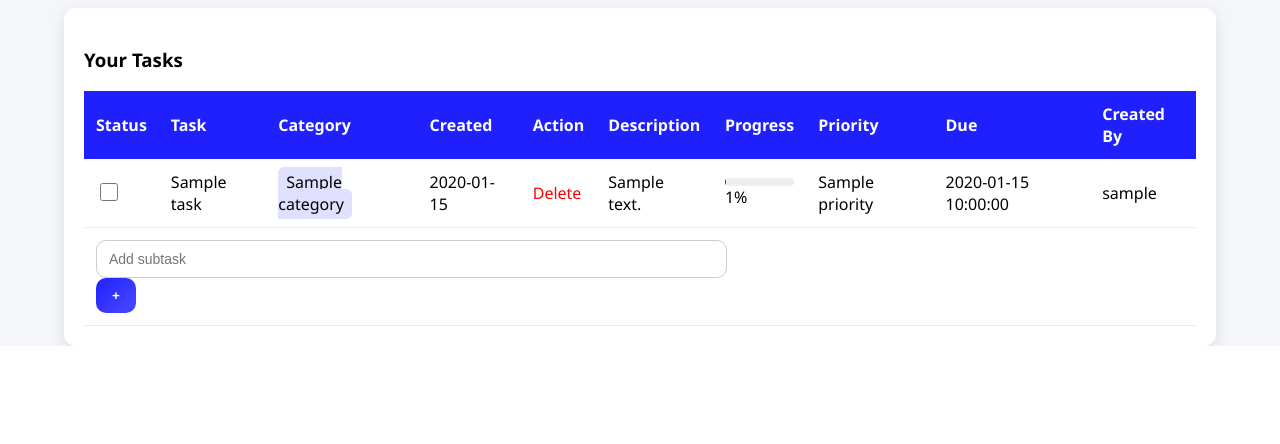
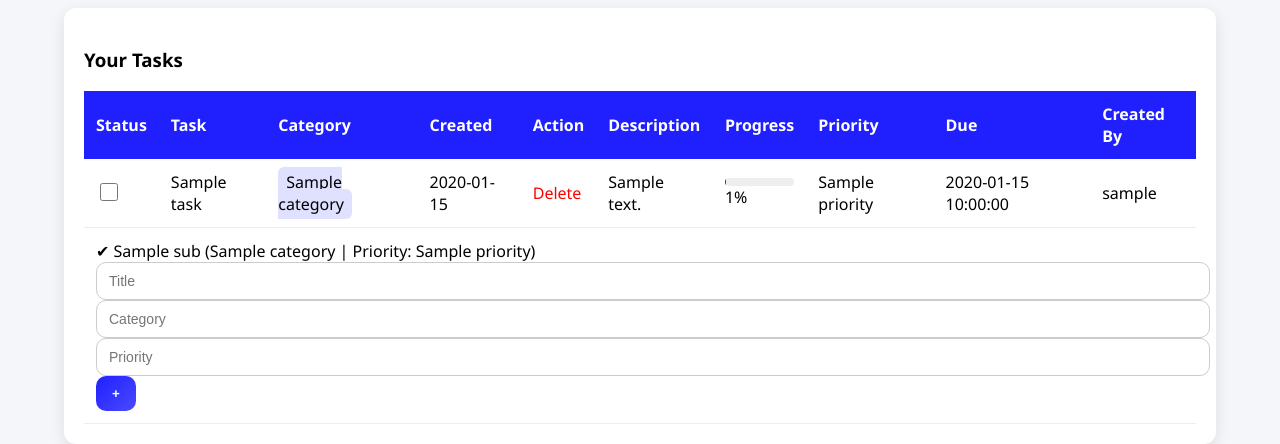
Before and after one commit to 1RX24CS254/TaskManager, a Flask app: template templates/index.html in a window 1280 px wide. Shown: the part 646-1090 px from the top of the page. Before the commit the page ends 992 px from the top, so only its background shows below. Run offline with Flask 3, Linux system fonts and the light colour scheme; the template is opened without the code that fills it: most values are stand-ins (such as "Sample title", 1, 10 or a date in 2020).

Commit message:
major quality of life improvement update; subtasks show up under tasks, task name is editable, more bugs added for more job security;

```diff
--- a/app.py
+++ b/app.py
@@ -48,14 +48,26 @@ def dashboard():
     # Only fetch tasks belonging to the logged-in user
     if session['role'] == 'admin':
         tasks = conn.execute(
-            "SELECT * FROM tasks ORDER BY created_at DESC"
+        "SELECT * FROM tasks WHERE parent_id IS NULL ORDER BY created_at DESC"
+        ).fetchall()
+
+        subtasks = conn.execute(
+        "SELECT * FROM tasks WHERE parent_id IS NOT NULL"
         ).fetchall()
     else:
-        tasks = conn.execute('SELECT * FROM tasks WHERE user_id = ? ORDER BY created_at DESC',
-                         (session['user_id'],)).fetchall()
+        tasks = conn.execute(
+            "SELECT * FROM tasks WHERE user_id = ? AND parent_id IS NULL ORDER BY created_at DESC",
+            (session['user_id'],)
+            ).fetchall()
+
+        subtasks = conn.execute(
+            "SELECT * FROM tasks WHERE parent_id IS NOT NULL AND user_id = ?",
+            (session['user_id'],)
+            ).fetchall()
+
     conn.close()
 
-    return render_template('index.html', tasks=tasks)
+    return render_template('index.html', tasks=tasks, subtasks=subtasks)
 
 @app.route('/add', methods=['POST'])
 def add_task():
@@ -88,9 +100,16 @@ def add_subtask(parent_id):
 
     conn = get_db_connection()
     conn.execute("""
-        INSERT INTO tasks (user_id, parent_id, title, user_name)
-        VALUES (?, ?, ?, ?)
-    """, (session['user_id'], parent_id, data.get('title'), session['username']))
+    INSERT INTO tasks (user_id, parent_id, title, category, priority, user_name)
+    VALUES (?, ?, ?, ?, ?, ?)
+    """, (
+    session['user_id'],
+    parent_id,
+    data.get('title'),
+    data.get('category'),
+    data.get('priority'),
+    session['username']
+))
 
     conn.commit()
     conn.close()
@@ -123,15 +142,43 @@ def update_progress(task_id):
 
 @app.route('/delete/<int:id>', methods=['DELETE'])
 def delete_task(id):
-    if session['role'] != 'admin':
+    conn = get_db_connection()
+
+    task = conn.execute(
+        "SELECT * FROM tasks WHERE id = ?", (id,)
+    ).fetchone()
+
+    if not task:
+        return {'error': 'Not found'}, 404
+
+    # Allow admin OR owner
+    if session['role'] != 'admin' and task['user_id'] != session['user_id']:
         return {'error': 'Forbidden'}, 403
 
-    conn = get_db_connection()
     conn.execute("DELETE FROM tasks WHERE id = ?", (id,))
     conn.commit()
     conn.close()
 
     return '', 204
+
+@app.route('/edit/<int:id>', methods=['POST'])
+def edit_task(id):
+    data = request.get_json()
+
+    field = data.get('field')
+    value = data.get('value')
+
+    allowed_fields = ['title', 'description', 'category', 'priority', 'due_date']
+
+    if field not in allowed_fields:
+        return {'error': 'Invalid field'}, 400
+
+    conn = get_db_connection()
+    conn.execute(f"UPDATE tasks SET {field} = ? WHERE id = ?", (value, id))
+    conn.commit()
+    conn.close()
+
+    return {'success': True}
 
 @app.route('/toggle/<int:id>', methods=['POST'])
 def toggle_task(id):
@@ -160,5 +207,9 @@ def logout():
     session.clear()
     return redirect(url_for('index'))
 
+@app.route('/.well-known/appspecific/com.chrome.devtools.json')
+def chrome_devtools():
+    return '', 204
+
 if __name__ == '__main__':
     app.run(debug=True, port=24254)
--- a/static/js/main.js
+++ b/static/js/main.js
@@ -1,27 +1,43 @@
 function filterTasks() {
-    let category = document.getElementById("filterCategory")?.value.toLowerCase() || "";
-    let priority = document.getElementById("filterPriority")?.value || "";
+    let category = document.getElementById("filterCategory").value.toLowerCase();
+    let priority = document.getElementById("filterPriority").value;
+    let status = document.getElementById("filterStatus").value;
 
-    document.querySelectorAll("#taskTable tbody tr").forEach(row => {
-        let text = row.innerText.toLowerCase();
+    document.querySelectorAll("#taskTable tbody tr[data-id]").forEach(row => {
+
+        let rowCategory = row.children[2].innerText.toLowerCase();
+        let rowPriority = row.children[7].innerText;
+        let checkbox = row.querySelector(".toggle");
+
+        let rowStatus = checkbox.checked ? "1" : "0";
 
         let show = true;
 
-        if (category && !text.includes(category)) show = false;
-        if (priority && !text.includes(priority)) show = false;
+        if (category && !rowCategory.includes(category)) show = false;
+        if (priority && rowPriority !== priority) show = false;
+        if (status && rowStatus !== status) show = false;
 
         row.style.display = show ? "" : "none";
     });
 }
 
+
 // ADD SUBTASK
 function addSubtask(parentId, btn) {
-    let input = btn.previousElementSibling;
+    let container = btn.parentElement;
+
+    let title = container.querySelector(".sub-title").value;
+    let category = container.querySelector(".sub-category").value;
+    let priority = container.querySelector(".sub-priority").value;
 
     fetch(`/add_subtask/${parentId}`, {
         method: "POST",
         headers: {"Content-Type": "application/json"},
-        body: JSON.stringify({title: input.value})
+        body: JSON.stringify({
+            title,
+            category,
+            priority
+        })
     }).then(() => location.reload());
 }
 
@@ -74,15 +90,25 @@ document.querySelectorAll(".toggle").forEach(box => {
     });
 });
 
-
-
-
 // FILTER
 document.querySelectorAll(".filters input, .filters select")
 .forEach(el => {
     el.addEventListener("input", filterTasks);
 });
 
+document.querySelectorAll(".editable").forEach(cell => {
+    cell.addEventListener("blur", function () {
+        let row = this.closest("tr");
+        let id = row.dataset.id;
+        let field = this.dataset.field;
+        let value = this.innerText;
 
+        fetch(`/edit/${id}`, {
+            method: "POST",
+            headers: {"Content-Type": "application/json"},
+            body: JSON.stringify({field, value})
+        });
+    });
+});
 
 });
--- a/templates/index.html
+++ b/templates/index.html
@@ -7,9 +7,6 @@
 
 <link rel="stylesheet" href="../static/css/style.css">
 
-<!style>
-
-<!/style>
 </head>
 
 <body>
@@ -77,13 +74,16 @@
         <input type="checkbox" class="toggle"
         {% if task.is_completed %}checked{% endif %}>
     </td>
-                    <td>{{ task.title }}</td>
+    <td contenteditable="true" class="editable" data-field="title">
+        {{ task.title }}
+    </td>
     <td><span class="badge">{{ task.category }}</span></td>
     <td>{{ task.created_at[:10] }}</td>
     <td>
         <span class="text-danger delete">Delete</span>
     </td>
     <td>{{ task.description }}</td>
+
     <td>
         <div class="progress-bar">
             <div class="progress" style="width: {{ task.progress_percent }}%"></div>
@@ -96,14 +96,31 @@
     <td>{{ task.user_name }}</td>
 </tr>
 
-		<tr>
-			<td colspan="6">
+<!-- SUBTASK ROW -->
+<tr class="subtask-row">
+    <td colspan="10">
+
+        <!-- EXISTING SUBTASKS -->
+        {% for sub in subtasks %}
+            {% if sub.parent_id == task.id %}
+                <div class="subtask">
+                    ✔ {{ sub.title }}
+                    ({{ sub.category }} | Priority: {{ sub.priority }})
+                </div>
+            {% endif %}
+        {% endfor %}
+
+        <!-- ADD SUBTASK -->
         <div class="subtasks" data-parent="{{ task.id }}">
-        				<input type="text" placeholder="Add subtask">
+            <input type="text" class="sub-title" placeholder="Title">
+            <input type="text" class="sub-category" placeholder="Category">
+            <input type="number" class="sub-priority" placeholder="Priority">
             <button onclick="addSubtask({{ task.id }}, this)">+</button>
         </div>
+
     </td>
 </tr>
+
 {% endfor %}
 </tbody>
         </table>
@@ -118,9 +135,5 @@
 
 <script src="{{ url_for('static', filename='js/main.js') }}"></script>
 
-<!script>
-<!/script>
-
-
 </body>
 </html>
```
Also changed, not shown: 1 other file. Lines whose indentation alone changed are shown as unchanged.
